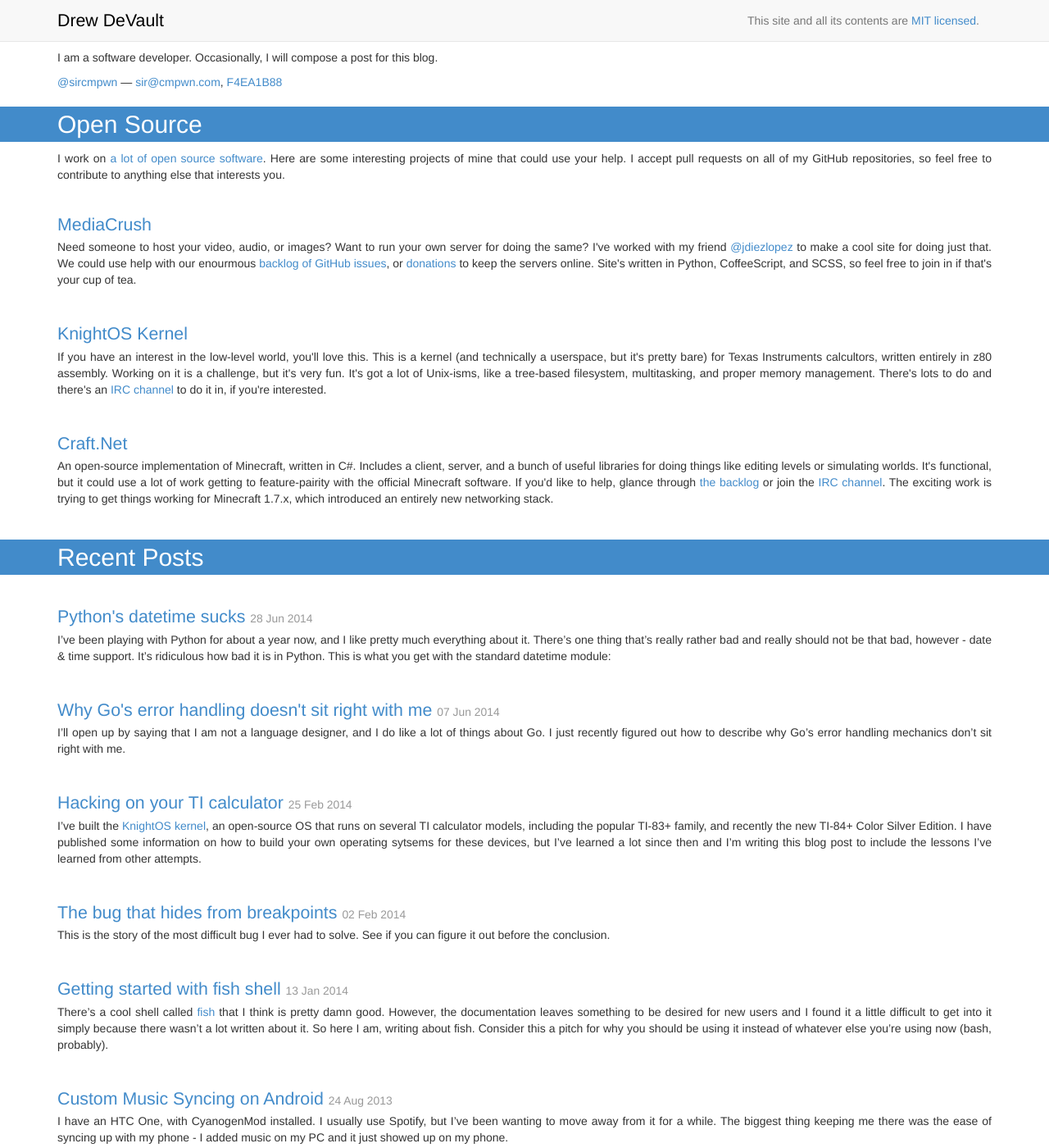
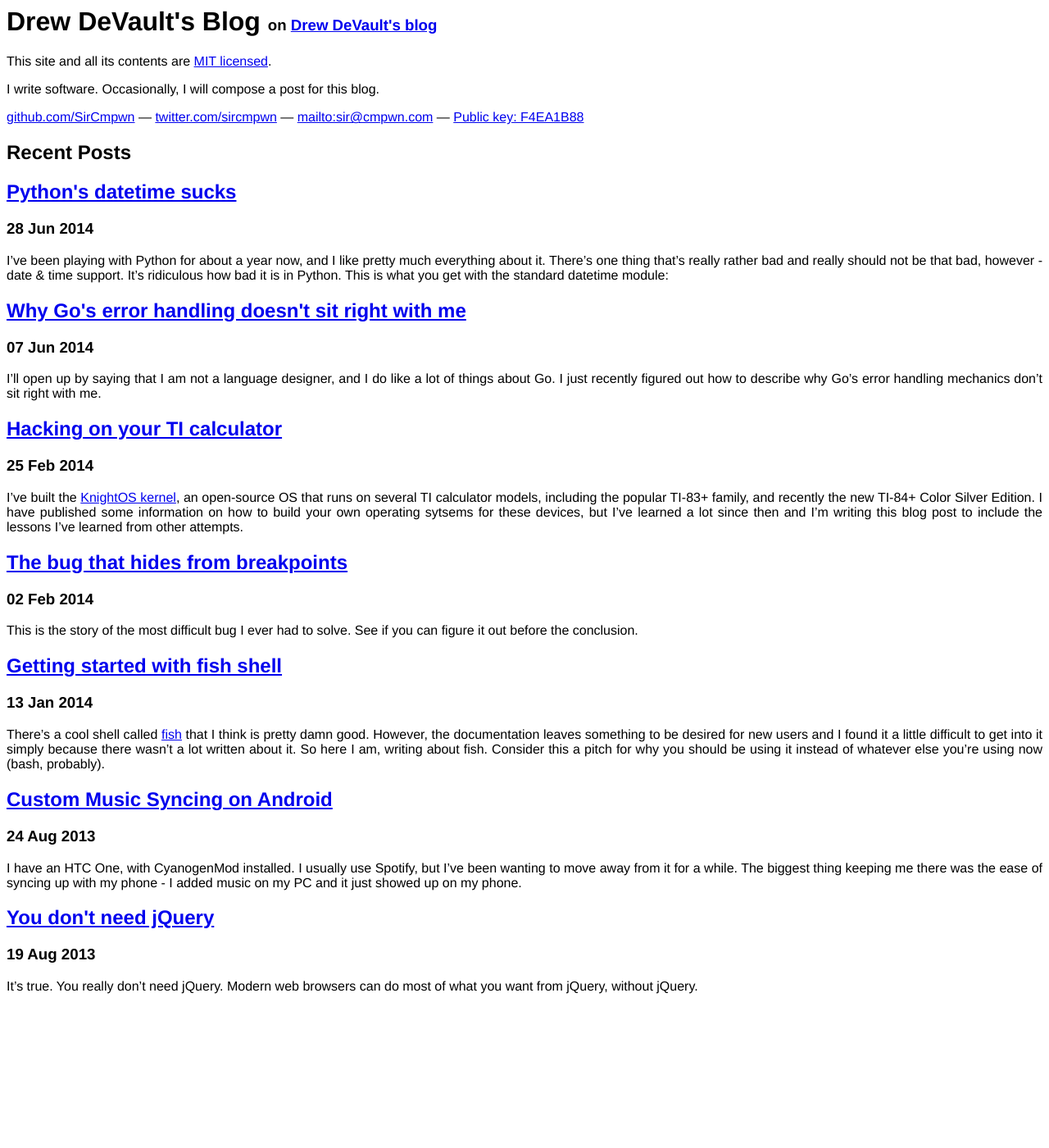
Before and after one commit to stormblog/sircmpwn.github.io, a Jekyll site: the page built from index.html, in a window 1280 px wide and 1400 px high. Shown: the whole window at 82% size. Built offline with Jekyll 4.4.1, drawn with Linux system fonts in a browser that asks for light colours.

Commit message:
Redesign blog

```diff
--- a/_layouts/base.html
+++ b/_layouts/base.html
@@ -3,26 +3,19 @@
     <head>
         <meta charset="utf-8" />
         <title>{{ page.title }}</title>
-        <link rel="stylesheet" type="text/css" href="/css/bootstrap.min.css" />
         <link rel="stylesheet" type="text/css" href="/css/syntax.css" />
         <link rel="stylesheet" type="text/css" href="/css/base.css" />
     </head>
     <body>
-        <div class="container">
-            <div class="navbar navbar-default navbar-fixed-top">
-                <div class="container">
-                    <div class="navbar-header">
-                        <a class="navbar-brand" href="/">{{ page.title }}</a>
-                    </div>
-                    <div class="collapse navbar-collapse">
-                        <div class="pull-right muted navbar-text">
-                            This site and all its contents are <a href="http://opensource.org/licenses/MIT">MIT licensed</a>.
-                        </div>
-                    </div>
-                </div>
-            </div>
-            {{ content }}
-        </div>
+        <h1>
+            {{ page.title }}
+            {% if page.date %}<small>Published {{ page.date | date_to_string }}</small>{% endif %}
+            {% if page.url != '/index.html' %}
+                <small>on <a href="/">Drew DeVault's blog</a></small>
+            {% endif %}
+        </h1>
+        <p>This site and all its contents are <a href="http://opensource.org/licenses/MIT">MIT licensed</a>.</p>
+        {{ content }}
         <script type="text/javascript">
             var gaJsHost = (("https:" == document.location.protocol) ? "https://ssl." : "http://www.");
             document.write(unescape("%3Cscript src='" + gaJsHost + "google-analytics.com/ga.js' type='text/javascript'%3E%3C/script%3E"));
--- a/css/base.css
+++ b/css/base.css
@@ -1,94 +1,21 @@
 html, body {
     overflow-x: hidden;
+    font-family: "Helvetica Neue",Helvetica,Arial,sans-serif;
 }
 
 body {
-    padding-top: 60px;
     text-align: justify;
 }
 
-.navbar-fixed-top .navbar-inner {
-    padding: 0 20px;
+h1 {
+    margin-top: 0;
+    padding-top: 0;
 }
 
-.media small, .media h4, .media p {
-    padding: 0;
-    margin: 0;
-}
-
-.media-body {
-    margin-bottom: 10px;
+h1 small {
+    font-size: 14pt;
 }
 
 pre {
-    line-height: 15px;
+    margin-left: 50px;
 }
-
-#about {
-    margin-left: 5px;
-    border-left: 2px solid #ccc;
-    padding-left: 5px;
-    color: #555;
-    text-align: left;
-    max-width: 500px;
-}
-
-#about h3 {
-    font-size: 14pt;
-    margin: 0;
-}
-
-.post-stub {
-    padding: 20px 0;
-}
-
-.post-stub h2 {
-    margin: 5px 0;
-    padding: 0;
-    background: transparent;
-    color: inherit;
-    font-size: 16pt;
-}
-
-.post-stub:before, .post-stub:after {
-    display: none;
-}
-
-.asciicast, iframe {
-    margin: 2px auto !important;
-    display: block;
-}
-
-h2, h3, h4 {
-    background: #428BCA;
-    color: #fff;
-    padding: 5px 0;
-    position: relative;
-}
-
-h2:before, h2:after, h3:before, h3:after, h4:before, h4:after {
-    position: absolute;
-    top: 0;
-    bottom: 0;
-    width: 10000px;
-    background: #428BCA;
-    content: '';
-}
-
-h2:before, h3:before, h4:before {
-    left: 100%;
-}
-
-h2:after, h3:after, h4:after {
-    right: 100%;
-}
-
-.navbar .navbar-brand {
-    color: #000;
-    font-size: 16pt;
-}
-
-pre {
-    max-height: 300px;
-    overflow-x: auto;
-}
--- a/index.html
+++ b/index.html
@@ -1,59 +1,23 @@
 ---
 layout: base
-title: Drew DeVault
+title: Drew DeVault's Blog
 ---
 
-<p>I am a software developer. Occasionally, I will compose a post for this blog.</p>
+<p>I write software. Occasionally, I will compose a post for this blog.</p>
 <p>
-<a href="https://twitter.com/sircmpwn">@sircmpwn</a> &mdash;
-<a href="mailto:sir@cmpwn.com">sir@cmpwn.com</a>, <a href="/publickey.txt">F4EA1B88</a>
+    <a href="https://github.com/SirCmpwn">github.com/SirCmpwn</a> &mdash;
+    <a href="https://twitter.com/sircmpwn">twitter.com/sircmpwn</a> &mdash;
+    <a href="mailto:sir@cmpwn.com">mailto:sir@cmpwn.com</a> &mdash;
+    <a href="/publickey.txt">Public key: F4EA1B88</a>
 </p>
-
-<h2>Open Source</h2>
-
-<p>I work on <a href="https://github.com/SirCmpwn">a lot of open source software</a>. Here are some interesting projects of
-mine that could use your help. I accept pull requests on all of my GitHub repositories, so feel free to contribute to anything
-else that interests you.</p>
-
-<div class="media">
-    <div class="post-stub">
-        <a target="_blank" href="https://mediacru.sh"><h2>MediaCrush</h2></a>
-        <p>Need someone to host your video, audio, or images? Want to run your own server for doing the same? I've worked with
-        my friend <a href="https://twitter.com/jdiezlopez">@jdiezlopez</a> to make a cool site for doing just that. We could use
-        help with our enourmous <a href="https://github.com/MediaCrush/MediaCrush/issues?state=open">backlog of GitHub issues</a>,
-        or <a href="https://mediacru.sh/donate">donations</a> to keep the servers online. Site's written in Python, CoffeeScript,
-        and SCSS, so feel free to join in if that's your cup of tea.</p>
-    </div>
-    <div class="post-stub">
-        <a target="_blank" href="https://github.com/KnightOS/kernel"><h2>KnightOS Kernel</h2></a>
-        <p>If you have an interest in the low-level world, you'll love this. This is a kernel (and technically a userspace, but
-        it's pretty bare) for Texas Instruments calcultors, written entirely in z80 assembly. Working on it is a challenge, but
-        it's very fun. It's got a lot of Unix-isms, like a tree-based filesystem, multitasking, and proper memory management.
-        There's lots to do and there's an <a href="http://webchat.freenode.net/?channels=knightos&uio=d4">IRC channel</a> to do
-        it in, if you're interested.</p>
-    </div>
-    <div class="post-stub">
-        <a target="_blank" href="https://github.com/SirCmpwn/Craft.Net"><h2>Craft.Net</h2></a>
-        <p>An open-source implementation of Minecraft, written in C#. Includes a client, server, and a bunch of useful libraries
-        for doing things like editing levels or simulating worlds. It's functional, but it could use a lot of work getting to
-        feature-pairity with the official Minecraft software. If you'd like to help, glance through
-        <a href="https://github.com/SirCmpwn/Craft.Net/issues">the backlog</a> or join the
-        <a href="http://webchat.freenode.net/?channels=craft.net&uio=d4">IRC channel</a>. The exciting work is trying to get things
-        working for Minecraft 1.7.x, which introduced an entirely new networking stack.</p>
-    </div>
-</div>
 
 <h2>Recent Posts</h2>
 
 <div class="media">
 {% for post in site.posts %}
-    {% if post.thumbnail != nil %}
-    <a href="{{ post.url }}" class="pull-left">
-       <img width=64 height=64 src="{{ post.thumbnail }}" />
-    </a>
-   {% endif %}
     <div class="post-stub">
-        <a href="{{ post.url }}"><h2>{{ post.title }} <small class="text-muted">{{ post.date | date_to_string }}</small></h2></a>
+        <h2><a href="{{ post.url }}">{{ post.title }}</a></h2>
+        <h3>{{ post.date | date_to_string }}</h3>
         <p>{{ post.excerpt }}</p>
     </div>
 {% endfor %}
```
Also changed, not shown: _layouts/post.html (+2 -5 lines), contact.html (deleted, +0 -32 lines), ffdemo.html (deleted, +0 -23 lines), projects.html (deleted, +0 -36 lines).
